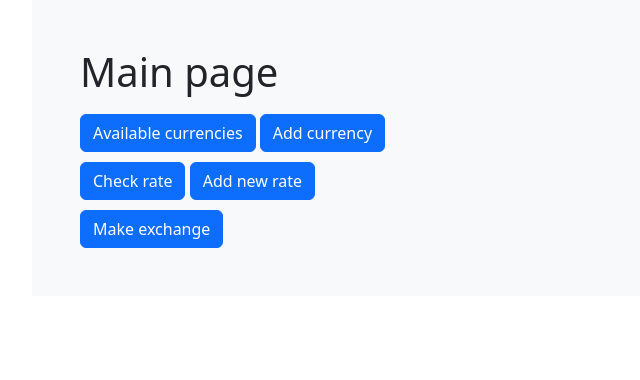
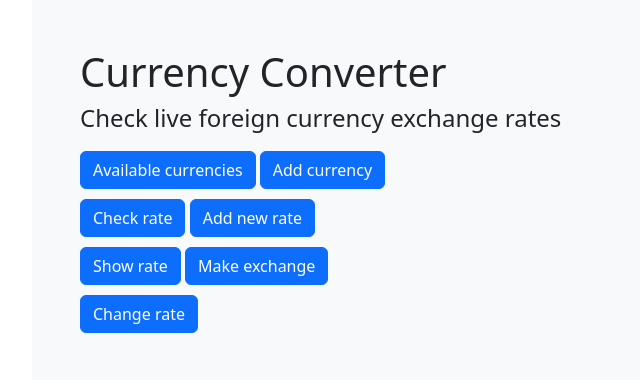
Before and after one commit to ilyag26/currency-exchanger, a Flask app: page / in a window 1280 px wide. Shown: the top 380 px of the page, without its empty margins (38-678 px from the left). Run offline with Flask 3, Linux system fonts and the light colour scheme.

Commit message:
added rate changer

```diff
--- a/handlers/rutes.py
+++ b/handlers/rutes.py
@@ -52,6 +52,12 @@ def show_rate():
     json_form = req.json()
     return render_template('pages/rate.html', data = json_form)
 
+@app.route('/change_rate')
+def change_rate():
+    #sending get request to get list of exchange rates that exist
+    req = requests.get("http://localhost:8080/exchangeRates")
+    json_form = req.json()
+    return render_template('pages/change-rate.html', data = json_form)
 
 @app.route('/add_rate')
 def add_rate():
@@ -106,3 +112,26 @@ def exchange_detect():
     req2 = requests.get("http://localhost:8080/exchangeRates")
     json_form2 = req2.json()
     return render_template('pages/exchange-result.html', data = json_form2, data_rate = json_form, code1 = "success" if amount != "0" else "error")
+
+@app.route('/change_rate_process')
+def change_rate_process():
+    db1 = Db(db_path)
+    #get url params from request
+    id = request.args.get('pare_id')
+    rate = request.args.get('rate')
+    #get id of base currency
+    id_base = db1.get_id_base(id)[0]
+    #get id of target currency
+    id_target = db1.get_id_target(id)[0]
+    #get code of target currency
+    code_base = db1.get_code_currency(id_base)[0]
+    #get code of target currency
+    code_target = db1.get_code_currency(id_target)[0]
+    #concatenate two code (EX: USD+EUR->USDEUR)
+    code = str(code_base) + str(code_target)
+    #sending request to change rate
+    requests.patch(f"http://localhost:8080/exchangeRate/{code}?rate={rate}")
+    #sending request to get rate's list
+    req = requests.get("http://localhost:8080/exchangeRates")
+    json_form = req.json()
+    return render_template('pages/change-rate.html', data=json_form, code1 = "success")
--- a/templates/index.html
+++ b/templates/index.html
@@ -10,12 +10,20 @@
 </head>
 <body>
         <div class="container bg-light p-5">
-            <h1 class="display-6">Main page</h1>
+            <h1>Currency Converter</h1>
+            <h4>Check live foreign currency exchange rates</h4>
+
             <button type="button" class="btn btn-primary"><a href="/currency_list">Available currencies</a></button>
             <button type="button" class="btn btn-primary"><a href="/add_currency">Add currency</a></button><br>
+
             <button type="button" class="btn btn-primary"><a href="/rate">Check rate</a></button>
             <button type="button" class="btn btn-primary"><a href="/add_rate">Add new rate</a></button><br>
-            <button type="button" class="btn btn-primary"><a href="/make_exchange">Make exchange</a></button>
+
+            <button type="button" class="btn btn-primary"><a href="/#">Show rate</a></button>
+            <button type="button" class="btn btn-primary"><a href="/make_exchange">Make exchange</a></button><br>
+
+            <button type="button" class="btn btn-primary"><a href="/change_rate">Change rate</a></button>
+
         </div>
 </body>
 </html>
```
Also changed, not shown: db/database.py (+12 -0 lines), templates/pages/change-rate.html (added, +51 -0 lines), db/currency.db.
